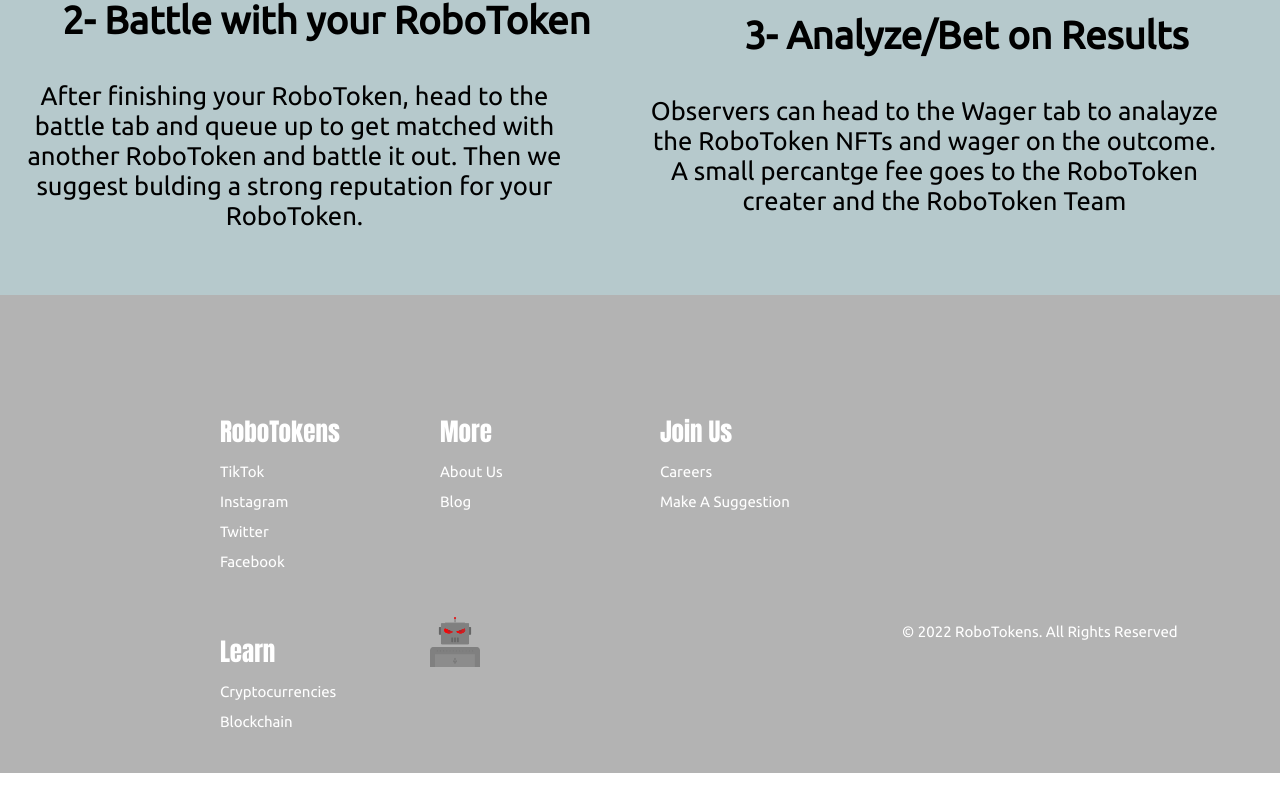
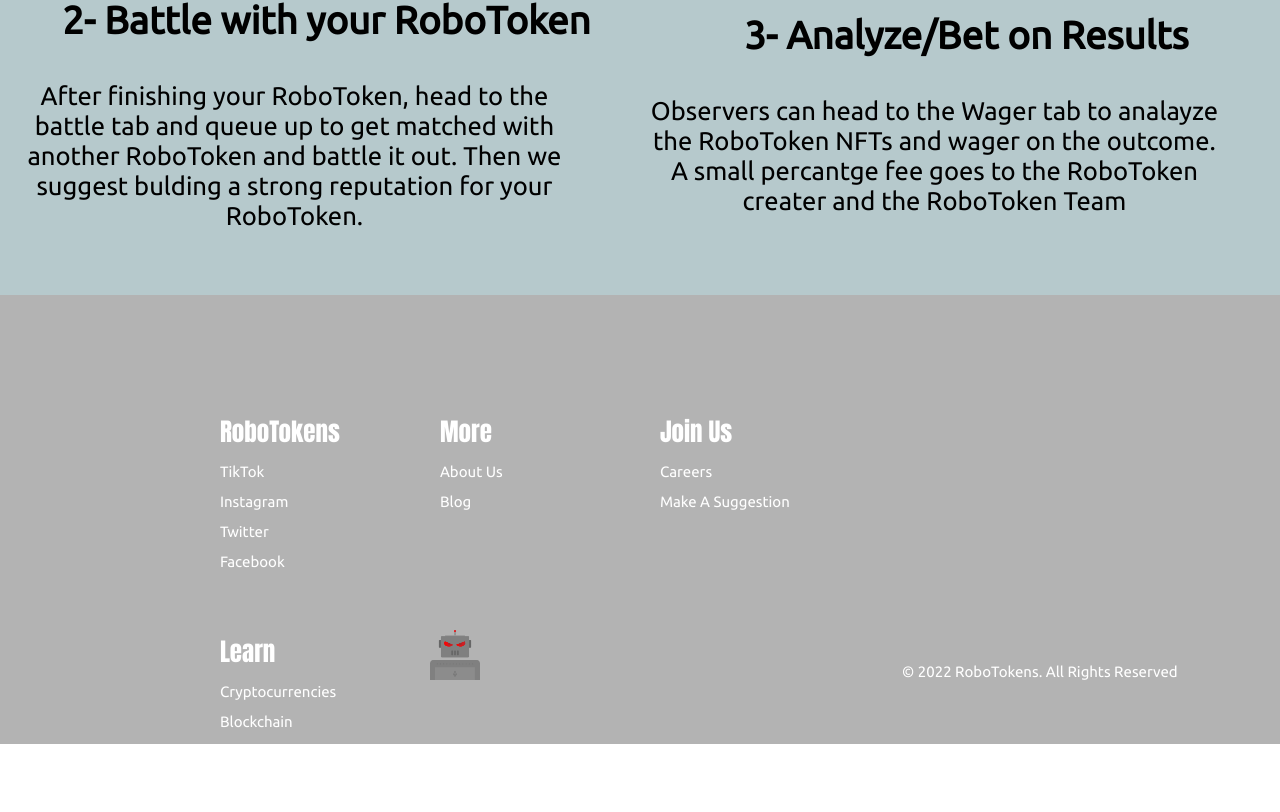
Before and after one commit to itaylor24/Robotokens, a Next.js app in the folder robotokens-app/: page / in a window 1280 px wide. Shown: the part 1326-2138 px from the top of the page. Built offline with nearby package versions, Linux system fonts and the light colour scheme.

Commit message:
made the footer and header sexier

```diff
--- a/robotokens-app/Components/Footer.js
+++ b/robotokens-app/Components/Footer.js
@@ -39,6 +39,7 @@
 
         </Container>
 
+          <Bottom>
             <Image2
               src = "/logo.png"
               alt="logo"
@@ -46,6 +47,7 @@
               height={50}
             />
             <Text2>© 2022 RoboTokens. All Rights Reserved</Text2>
+          </Bottom>
 
       </Foot>
   )
@@ -56,15 +58,16 @@
   background-color: #B3B3B3;
   color: white;
   padding: 8vw;
+  padding-bottom: 5vw;
 `
 const Image2 = styled.img`
-  float: bottom;
 `
 
 const Container = styled.div`
   width: 80%;
   margin: auto;
   height: 220px;
+  margin-bottom: 1vw;
 `
 
 const Title = styled.div`
@@ -72,6 +75,15 @@
   font-family: Impact;
   font-size: 25px;
   line-height: 200%;
+`
+
+const Bottom = styled.div`
+  display: flex;
+  justify-content: space-between;
+
+  flex-direction: row;
+  align-items: flex-end;
+  // vertical-align: baseline;
 `
 
 const Col = styled.div`
@@ -91,9 +103,8 @@
   color: white;
   font-weight: 300;
   font-size: 15px;
-  line-height: 200%;
+  height: fit-content;
   float: right;
-  float: bottom;
 `
 
 export default Footer
--- a/robotokens-app/Components/Navbar.js
+++ b/robotokens-app/Components/Navbar.js
@@ -49,6 +49,7 @@
   color: white;
   cursor: pointer;
   display: inline-block;
+  letter-spacing: 0.03vw;
 `
 
 const Btn1 = styled.button`
```
Lines whose indentation alone changed are shown as unchanged.
